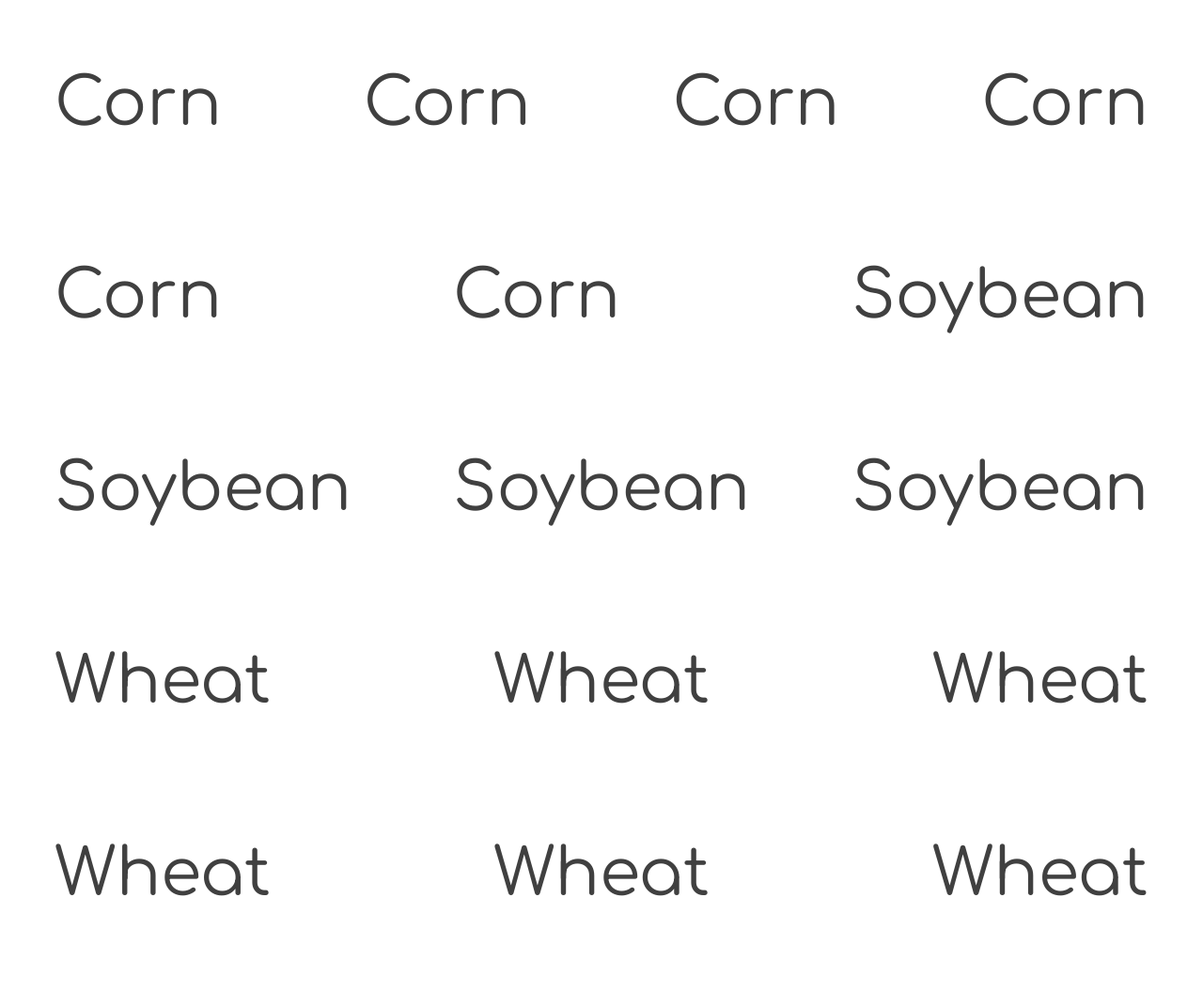
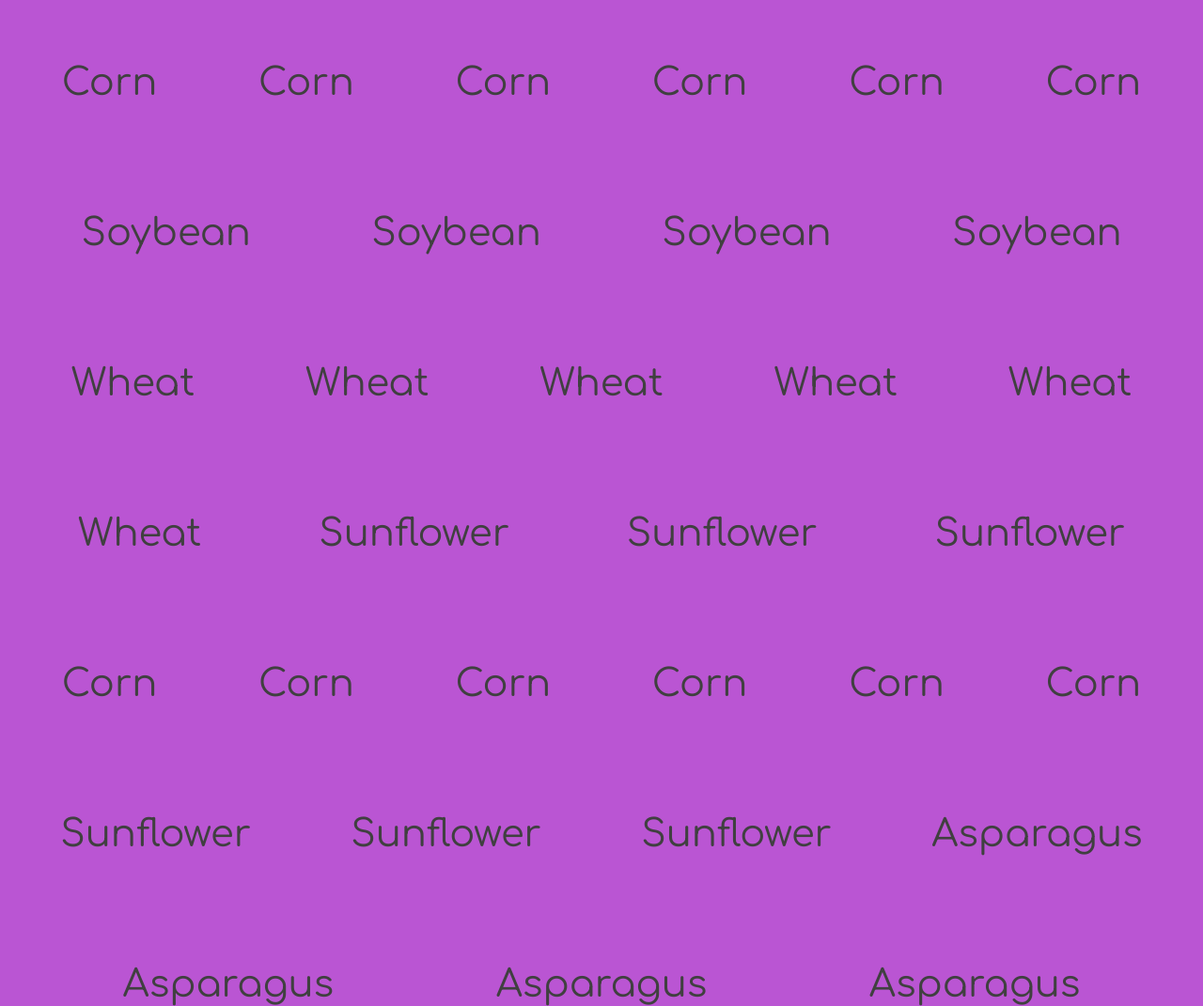
Before and after one commit to NSS-Day-Cohort-71/modern-farm-team-1, a website with bundled scripts: page src/index.html in a window 1280 px wide. Shown: the top 1071 px of the page at 94% size. Built offline with nearby package versions, Linux system fonts and the light colour scheme; a web font is replaced by a local one.

Commit message:
added a lil more css

```diff
--- a/src/index.html
+++ b/src/index.html
@@ -6,7 +6,7 @@
         <link rel="stylesheet" href="./styles/main.css">
     </head>
 
-    <body>
+    <body class="purple">
         <main class="container">
             <div class="messages"></div>
         </main>
--- a/src/styles/main.css
+++ b/src/styles/main.css
@@ -37,9 +37,9 @@ h1,h2,h3,h4,h5,h6 {
 .container {
     display: flex;
     flex-wrap: wrap;
-    justify-content: space-between;
+    justify-content: space-evenly;
 }
 .plant {
     padding: 50px;
-    font-size: 70px;
+    font-size: 40px;
 }
```
